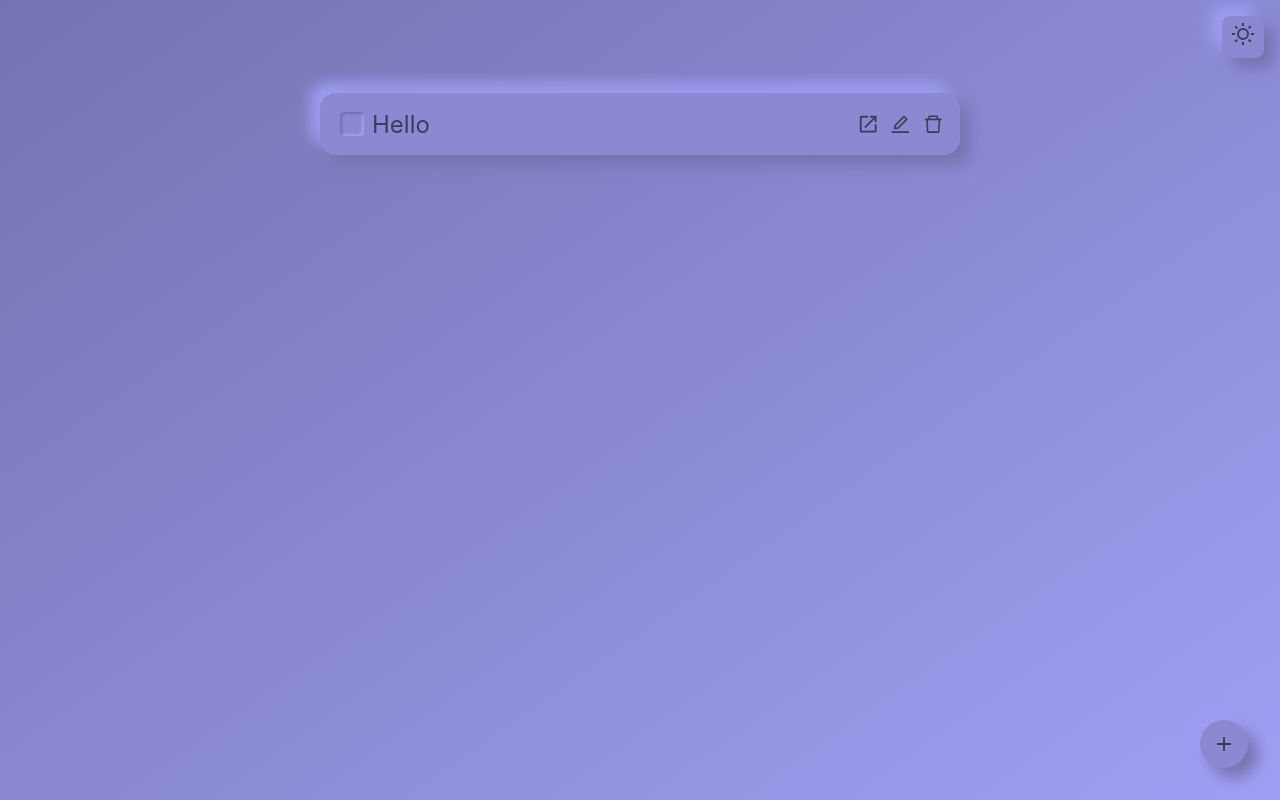
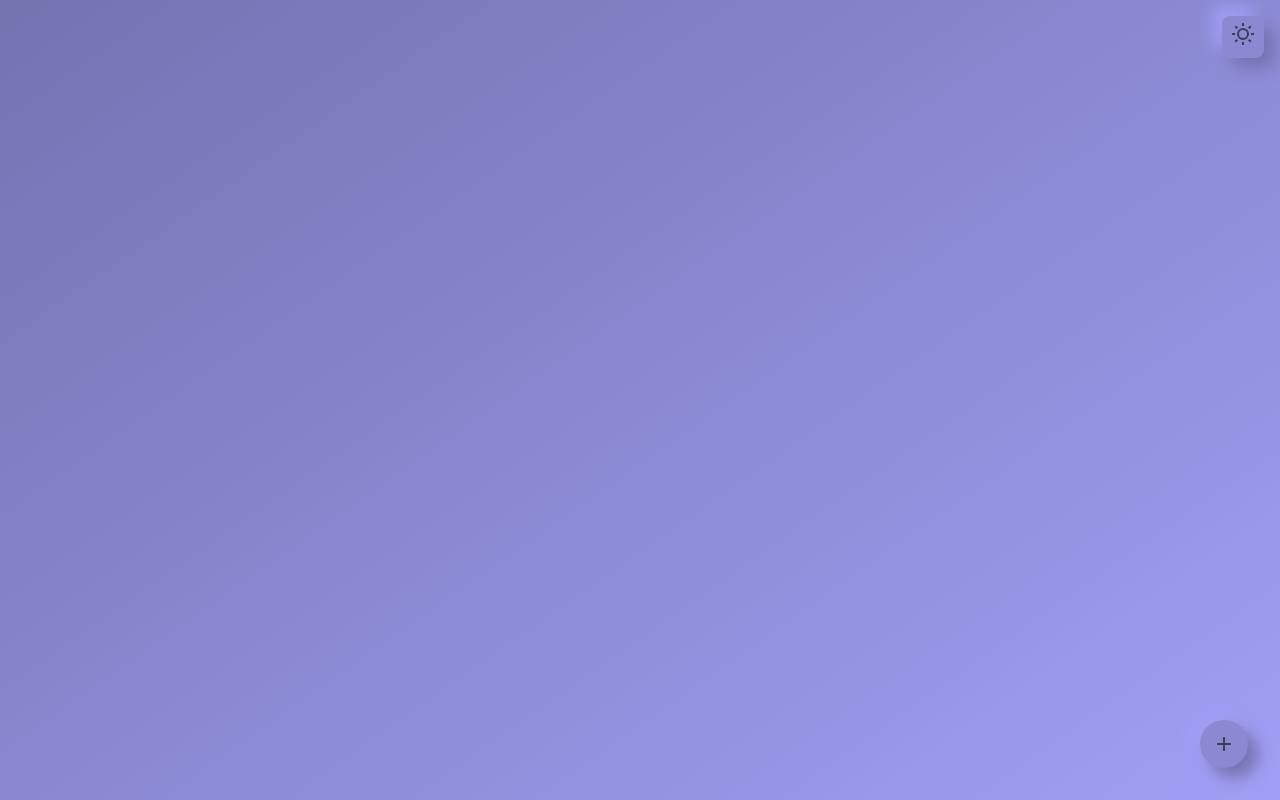
Before and after one commit to Launchpad5682/pomotodoro, a React (Create React App) app: page / in a window 1280 px wide. Built offline with nearby package versions, Linux system fonts and the light colour scheme.

Commit message:
feat: TodoList added

```diff
--- a/src/components/TodoList/index.tsx
+++ b/src/components/TodoList/index.tsx
@@ -1,10 +1,13 @@
 import * as Styled from "./styles";
 import { TodoListItem } from "../";
+import { useDataProvider } from "../../context/data-context";
 
 export function TodoList() {
+  const { tasks } = useDataProvider();
   return (
     <Styled.TodoList>
-      <TodoListItem title="Hello" />
+      {tasks.length > 0 &&
+        tasks.map((task) => <TodoListItem task={task} key={task._id} />)}
     </Styled.TodoList>
   );
 }
```
